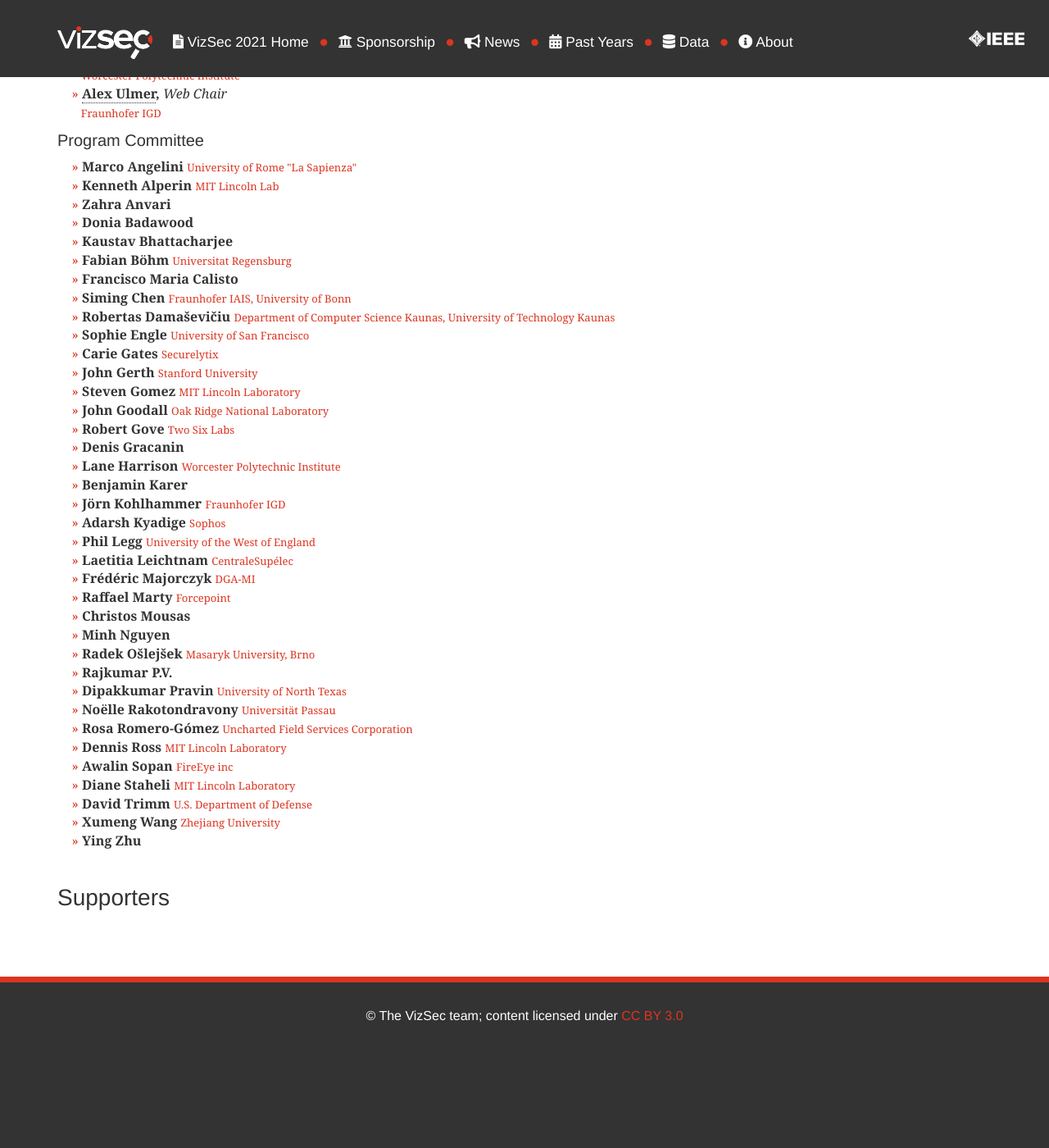
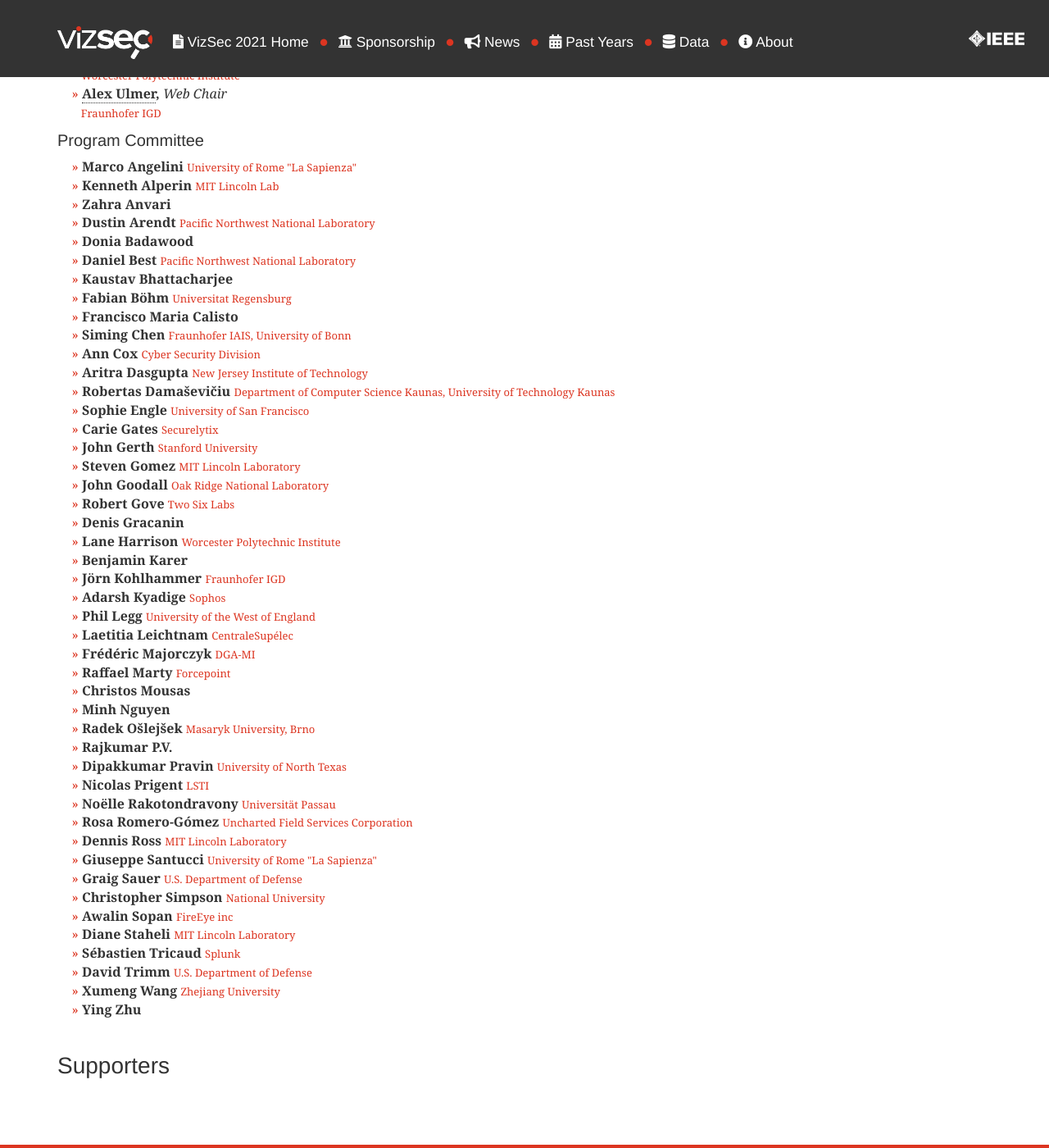
Before and after one commit to vizsec/vizsec.github.io, a Jekyll site: the page built from vizsec2021/index.html, in a window 1280 px wide and 1400 px high, scrolled down 4187 px. Shown: the whole window at 82% size. Built offline with Jekyll 4.4.1, drawn with Linux system fonts in a browser that asks for light colours; nearby versions of some CDN libraries; before the commit the page ends 5468 px from its top, so only the background shows below that.

Commit message:
add new PC members

```diff
--- a/_data/y2021-program_committee.yml
+++ b/_data/y2021-program_committee.yml
@@ -7,8 +7,14 @@
 - name: Zahra Anvari
   affiliation:
 
+- name: Dustin Arendt
+  affiliation: Pacific Northwest National Laboratory
+
 - name: Donia Badawood
   affiliation:
+
+- name: Daniel Best
+  affiliation: Pacific Northwest National Laboratory
 
 - name: Kaustav Bhattacharjee
   affiliation:
@@ -21,6 +27,12 @@
 
 - name: Siming Chen
   affiliation: Fraunhofer IAIS, University of Bonn
+
+- name: Ann Cox
+  affiliation: Cyber Security Division
+
+- name: Aritra Dasgupta
+  affiliation: New Jersey Institute of Technology
 
 - name: Robertas Damaševičiu
   affiliation: Department of Computer Science Kaunas, University of Technology Kaunas
@@ -85,6 +97,9 @@
 - name: Dipakkumar Pravin
   affiliation: University of North Texas
 
+- name: Nicolas Prigent
+  affiliation: LSTI
+
 - name: Noëlle Rakotondravony
   affiliation: Universität Passau
 
@@ -94,11 +109,23 @@
 - name: Dennis Ross
   affiliation: MIT Lincoln Laboratory
 
+- name: Giuseppe Santucci
+  affiliation: University of Rome "La Sapienza"
+
+- name: Graig Sauer
+  affiliation: U.S. Department of Defense
+
+- name: Christopher Simpson
+  affiliation: National University
+
 - name: Awalin Sopan
   affiliation: FireEye inc
 
 - name: Diane Staheli
   affiliation: MIT Lincoln Laboratory
+
+- name: Sébastien Tricaud
+  affiliation: Splunk
 
 - name: David Trimm
   affiliation: U.S. Department of Defense
```
